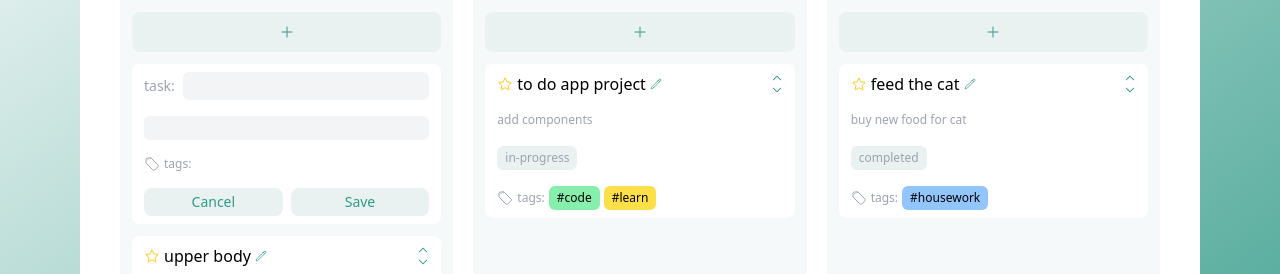
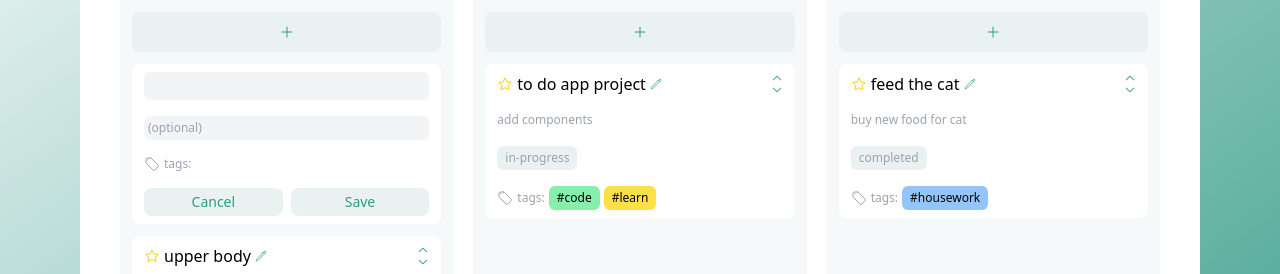
Before and after one commit to cuongcode/todo-app, a React (Create React App) app: page / in a window 1280 px wide. Both pictures are taken after a click on the button 286 px from the left and 292 px from the top of the page. Shown: the part 216-490 px from the top of the page. Built offline with nearby package versions, Linux system fonts and the light colour scheme.

Commit message:
add task function

```diff
--- a/src/App.tsx
+++ b/src/App.tsx
@@ -15,9 +15,9 @@ const {todoData, inProgressData, completedData} = useContext(DataContext)
         </div>
 
         <div className="flex flex-col h-full space-y-5 md:flex-row md:space-x-5 md:space-y-0">
-          <StatusColumn status="To do" data={todoData}></StatusColumn>
-          <StatusColumn status="In progress" data={inProgressData}></StatusColumn>
-          <StatusColumn status="Completed" data={completedData}></StatusColumn>
+          <StatusColumn status="to-do" data={todoData}></StatusColumn>
+          <StatusColumn status="in-progress" data={inProgressData}></StatusColumn>
+          <StatusColumn status="completed" data={completedData}></StatusColumn>
         </div>
       </div>
     </div>
--- a/src/components/add-task-button.tsx
+++ b/src/components/add-task-button.tsx
@@ -4,7 +4,7 @@ import { PlusIcon } from "@heroicons/react/24/solid";
 
 import { NewTaskForm } from "./index";
 
-export const AddTaskButton = () => {
+export const AddTaskButton = ({status}:{status:any}) => {
   const [isAdd, setIsAdd] = useState(false)
 
   const _onCancel = () => {
@@ -16,7 +16,7 @@ export const AddTaskButton = () => {
       <button onClick={()=>setIsAdd(true)} className="flex bg-[#e9f2f1] rounded-lg text-[#309a87] p-3 justify-center">
         <PlusIcon className="w-4" />
       </button>
-      {isAdd ? <NewTaskForm onCancel={_onCancel}/> : null}
+      {isAdd ? <NewTaskForm status={status} onCancel={_onCancel}/> : null}
     </>
   );
 };
--- a/src/components/new-task-form.tsx
+++ b/src/components/new-task-form.tsx
@@ -1,26 +1,74 @@
-import { useState } from "react";
+import { useContext, useState } from "react";
 
 import { TagButton } from "./index";
+import { DataContext } from "../utils/data-context";
 
-export const NewTaskForm = ( {onCancel}:{onCancel:any} ) => {
+export const NewTaskForm = ({
+  status,
+  onCancel,
+}: {
+  status: any;
+  onCancel: any;
+}) => {
+  const { onAddTask } = useContext(DataContext);
+  // const [form, setForm] = useState<any>({});
+  const [title, setTitle] = useState<any>("");
+  const [description, setDescription] = useState<any>("");
+  const [errors, setErrors] = useState<any>({});
+
+  const _validate = () => {
+    const newErrors: any = {};
+    if (!title) {
+      newErrors.title = "Please input something";
+    }
+    setErrors(newErrors);
+    if (Object.keys(newErrors).length > 0) {
+      return false;
+    }
+    return true;
+  };
+
+  const _onSave = () => {
+    if (!_validate()) {
+      return;
+    }
+    const body = {
+      title: title,
+      description: description,
+      tags: [],
+      status: status,
+      priority: 0,
+    };
+    onAddTask(body);
+    setTitle("");
+    setDescription("");
+  };
+
   return (
     <>
       <div className="flex flex-col py-2 px-3 bg-white space-y-4 rounded-lg text-sm text-gray-400">
-        <div className="flex items-center space-x-2">
-          <div>task:</div>
         <input
           type="text"
           name="title"
           id="title"
           className="bg-gray-100 w-full text-sm text-gray-500 rounded-md p-1"
+          value={title}
+          onChange={(e) => setTitle(e.target.value)}
         />
-        </div>
+
+        {Object.keys(errors).length > 0 && (
+          <div className="text-red-400 text-xs w-fit">{errors.title}</div>
+        )}
+
         <div className="flex items-center space-x-2">
           <input
             type="text"
             name="description"
             id="description"
             className="bg-gray-100 w-full text-xs text-gray-400 rounded-md p-1"
+            placeholder="(optional)"
+            value={description}
+            onChange={(e) => setDescription(e.target.value)}
           />
         </div>
 
@@ -28,9 +76,20 @@ export const NewTaskForm = ( {onCancel}:{onCancel:any} ) => {
           <TagButton />
         </div>
         <div className="flex space-x-2">
-
-        <button onClick={onCancel} type="button" className="w-1/2 bg-[#e9f2f1] text-[#309a87] py-1 rounded-lg">Cancel</button>
-        <button type="button" className="w-1/2 bg-[#e9f2f1] text-[#309a87] py-1 rounded-lg">Save</button>
+          <button
+            onClick={onCancel}
+            type="button"
+            className="w-1/2 bg-[#e9f2f1] text-[#309a87] py-1 rounded-lg"
+          >
+            Cancel
+          </button>
+          <button
+            onClick={_onSave}
+            type="submit"
+            className="w-1/2 bg-[#e9f2f1] text-[#309a87] py-1 rounded-lg"
+          >
+            Save
+          </button>
         </div>
       </div>
     </>
--- a/src/components/status-column.tsx
+++ b/src/components/status-column.tsx
@@ -2,9 +2,14 @@ import { useState } from "react";
 
 import { PencilMultiEditButton, AddTaskButton, TaskCard } from "./index";
 
-export const StatusColumn = ({ status, data }: { status: any; data: any }) => {
+export const StatusColumn = ({ status, data }: { status: string; data: any }) => {
+  const STATUS_TITLE = {
+    "to-do": "To do",
+    "in-progress": "In progress",
+    completed: "Completed",
+  };
   const [isShowSelectBoxes, setisShowSelectBoxes] = useState(false);
-  const [isAddTask, setIsAddTask] = useState(false)
+  const [isAddTask, setIsAddTask] = useState(false);
 
   const _onShowSelectBox = () => {
     setisShowSelectBoxes(!isShowSelectBoxes);
@@ -13,7 +18,7 @@ export const StatusColumn = ({ status, data }: { status: any; data: any }) => {
     <div className="flex flex-col w-full md:w-1/3 bg-[#f5f9f9] rounded-xl p-3 space-y-3">
       <div className="flex justify-between items-center">
         <div className="flex items-center space-x-2">
-          <div>{status}</div>
+          <div>{STATUS_TITLE[status as keyof typeof STATUS_TITLE]}</div>
           <div className="bg-[#e9f2f1] py-1 px-2 rounded-md text-[#309a87] text-xs">
             {data.length}
           </div>
@@ -21,7 +26,7 @@ export const StatusColumn = ({ status, data }: { status: any; data: any }) => {
         <PencilMultiEditButton onShowSelectBox={_onShowSelectBox} />
       </div>
 
-      <AddTaskButton />
+      <AddTaskButton status={status} />
 
       <div className="flex flex-col space-y-3">
         {data.map((item: any) => (
--- a/src/utils/data-context.tsx
+++ b/src/utils/data-context.tsx
@@ -4,16 +4,21 @@ import { STATIC_DATA } from "./static-data";
 export const DataContext = createContext<any>([]);
 
 export const DataContextProvider = ({ children }: { children: ReactNode }) => {
-  const [data] = useState(STATIC_DATA);
+  const [data, setData] = useState(STATIC_DATA);
 
   const todoData = data.filter((item) => item.status === "to-do");
   const inProgressData = data.filter((item) => item.status === "in-progress");
   const completedData = data.filter((item) => item.status === "completed");
 
+  const onAddTask = (task: any) => {
+    setData((prev: any) => [task,...prev]);
+  };
+
   const context = {
     todoData,
     inProgressData,
     completedData,
+    onAddTask,
   };
 
   return (
```
Lines whose indentation alone changed are shown as unchanged.
